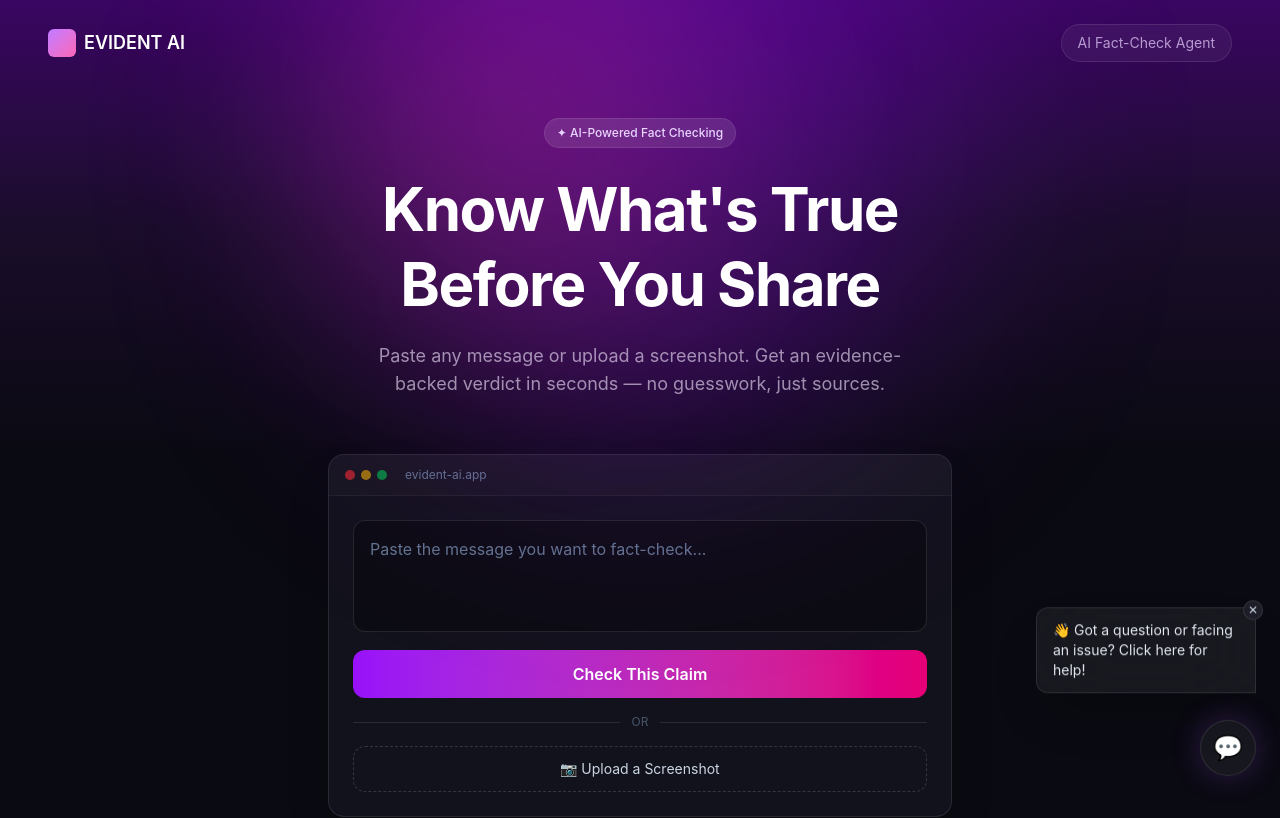
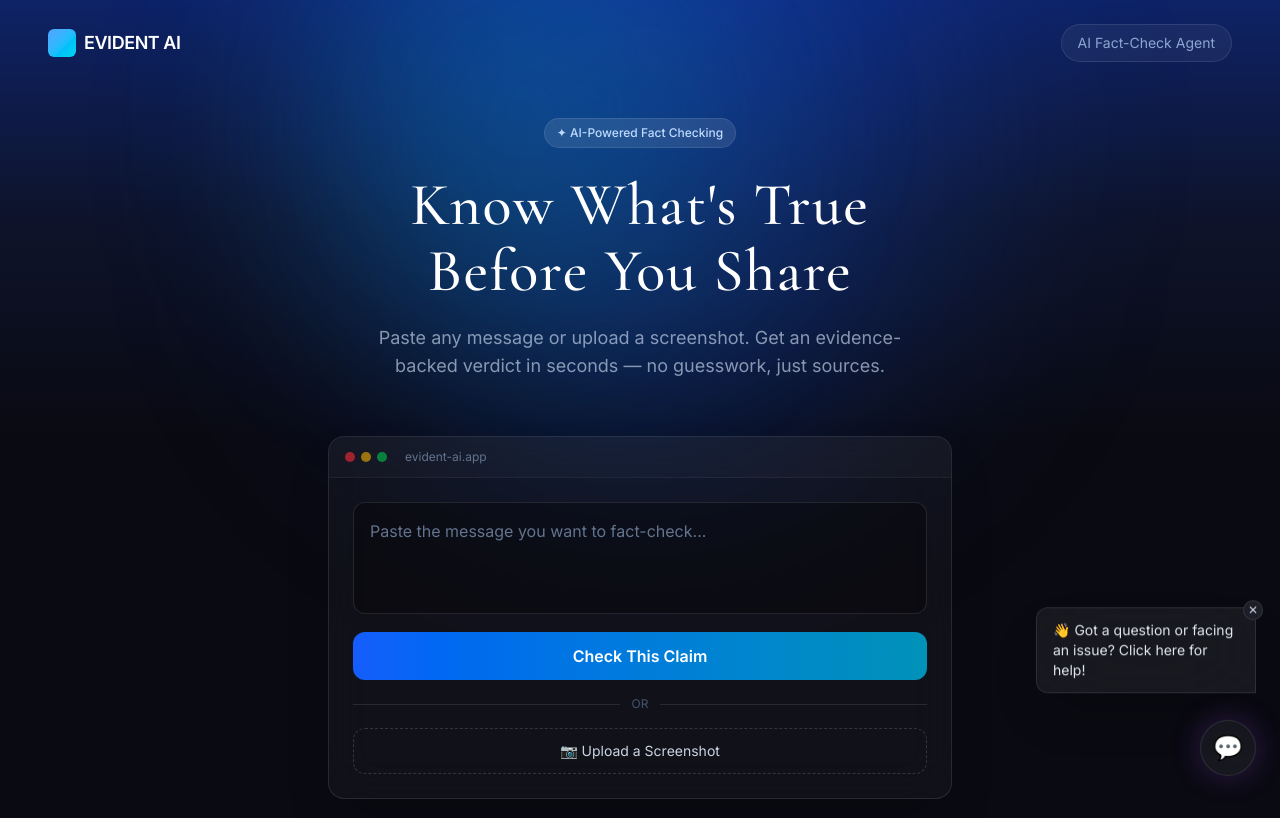
Before and after one commit to HAR5HPANDEY/evident-ai-frontend, a React (Vite) app: page / in a window 1280 px wide. Shown: the top 818 px of the page. Built offline with nearby package versions, Linux system fonts and the light colour scheme.

Commit message:
design font

```diff
--- a/index.html
+++ b/index.html
@@ -5,6 +5,9 @@
     <link rel="icon" type="image/svg+xml" href="/favicon.svg" />
     <meta name="viewport" content="width=device-width, initial-scale=1.0" />
     <title>factcheck-frontend</title>
+    <link rel="preconnect" href="https://fonts.googleapis.com">
+<link rel="preconnect" href="https://fonts.gstatic.com" crossorigin>
+<link href="https://fonts.googleapis.com/css2?family=Cormorant+Garamond:wght@400;500;600;700&family=Inter:wght@400;500;600&display=swap" rel="stylesheet">
   </head>
   <body>
     <div id="root"></div>
--- a/src/App.jsx
+++ b/src/App.jsx
@@ -57,50 +57,49 @@ function App() {
     }
   }
 
- return (
+  return (
     <div className="min-h-screen bg-[#0a0a12] text-white overflow-hidden">
 
       {/* Soft glowing gradient header */}
       <div className="relative">
-        <div className="absolute inset-0 bg-gradient-to-b from-purple-700/40 via-purple-900/20 to-transparent pointer-events-none" />
-        <div className="absolute -top-40 left-1/2 -translate-x-1/2 w-[600px] h-[600px] bg-purple-600/30 rounded-full blur-[120px] pointer-events-none" />
-        <div className="absolute -top-20 left-1/4 w-[400px] h-[400px] bg-pink-500/20 rounded-full blur-[100px] pointer-events-none" />
+        <div className="absolute inset-0 bg-gradient-to-b from-blue-700/40 via-blue-900/20 to-transparent pointer-events-none" />
+        <div className="absolute -top-40 left-1/2 -translate-x-1/2 w-[600px] h-[600px] bg-blue-600/30 rounded-full blur-[120px] pointer-events-none" />
+        <div className="absolute -top-20 left-1/4 w-[400px] h-[400px] bg-cyan-500/20 rounded-full blur-[100px] pointer-events-none" />
 
         {/* Nav */}
         <nav className="relative flex items-center justify-between px-6 md:px-12 py-6 max-w-7xl mx-auto">
           <div className="flex items-center gap-2">
-            <div className="w-7 h-7 rounded-md bg-gradient-to-br from-purple-400 to-pink-400" />
-            <span className="font-semibold text-lg">EVIDENT AI</span>
+            <div className="w-7 h-7 rounded-md bg-gradient-to-br from-blue-400 to-cyan-400" />
+            <span className="font-extrabold text-lg tracking-tight">EVIDENT AI</span>
           </div>
-          <span className="text-sm text-purple-200/70 hidden sm:block px-4 py-2 rounded-full border border-white/10 bg-white/5 backdrop-blur-sm">
+          <span className="text-sm text-blue-200/70 hidden sm:block px-4 py-2 rounded-full border border-white/10 bg-white/5 backdrop-blur-sm">
             AI Fact-Check Agent
           </span>
         </nav>
 
         {/* Hero */}
         <div className="relative max-w-3xl mx-auto text-center px-6 pt-8 pb-14">
-          <span className="inline-block text-xs font-medium px-3 py-1.5 rounded-full bg-white/10 border border-white/10 text-purple-200 mb-6 backdrop-blur-sm">
+          <span className="inline-block text-xs font-medium px-3 py-1.5 rounded-full bg-white/10 border border-white/10 text-blue-200 mb-6 backdrop-blur-sm">
             ✦ AI-Powered Fact Checking
           </span>
 
-          <h1 className="text-4xl sm:text-5xl md:text-6xl font-bold leading-tight tracking-tight">
-            Know What's True
-            <br />
-            Before You Share
-          </h1>
+        <h1 className="font-serif text-4xl sm:text-5xl md:text-6xl font-medium leading-[1.1] tracking-wide">
+  Know What's True
+  <br />
+  Before You Share
+</h1>
 
-          <p className="text-purple-100/60 mt-5 text-base sm:text-lg max-w-xl mx-auto">
+          <p className="text-blue-100/60 mt-5 text-base sm:text-lg max-w-xl mx-auto font-normal">
             Paste any message or upload a screenshot. Get an evidence-backed verdict in seconds — no guesswork, just sources.
           </p>
         </div>
       </div>
 
-
       {/* Main tool card */}
       <div className="max-w-2xl mx-auto px-4 sm:px-6 pb-16">
-        <div className="bg-[#12121c] border border-white/10 rounded-2xl shadow-2xl overflow-hidden">
+        <div className="bg-white/[0.03] backdrop-blur-xl border border-white/10 rounded-2xl shadow-2xl overflow-hidden">
 
-          {/* Fake "browser bar" like the reference image, ties into the dashboard-preview aesthetic */}
+          {/* Fake "browser bar" */}
           <div className="flex items-center gap-1.5 px-4 py-3 border-b border-white/5 bg-white/[0.02]">
             <span className="w-2.5 h-2.5 rounded-full bg-red-500/60" />
             <span className="w-2.5 h-2.5 rounded-full bg-yellow-500/60" />
@@ -113,13 +112,13 @@ function App() {
               value={message}
               onChange={(e) => setMessage(e.target.value)}
               placeholder="Paste the message you want to fact-check..."
-              className="w-full h-28 bg-black/30 text-white rounded-xl p-4 outline-none border border-white/10 focus:border-purple-500 transition resize-none placeholder:text-slate-500 text-sm sm:text-base"
+              className="w-full h-28 bg-black/30 text-white rounded-xl p-4 outline-none border border-white/10 focus:border-blue-500 transition resize-none placeholder:text-slate-500 text-sm sm:text-base"
             />
 
             <button
               onClick={handleCheckText}
               disabled={loading}
-              className="mt-3 w-full bg-gradient-to-r from-purple-600 to-pink-600 hover:from-purple-500 hover:to-pink-500 disabled:opacity-50 disabled:cursor-not-allowed text-white font-semibold py-3 rounded-xl transition text-sm sm:text-base"
+              className="mt-3 w-full bg-gradient-to-r from-blue-600 to-cyan-600 hover:from-blue-500 hover:to-cyan-500 disabled:opacity-50 disabled:cursor-not-allowed text-white font-semibold py-3 rounded-xl transition text-sm sm:text-base"
             >
               {loading ? 'Checking...' : 'Check This Claim'}
             </button>
@@ -130,7 +129,7 @@ function App() {
               <div className="flex-1 h-px bg-white/10" />
             </div>
 
-            <label className="w-full flex items-center justify-center gap-2 border border-dashed border-white/15 hover:border-purple-500 rounded-xl py-3 cursor-pointer transition text-slate-300 text-sm">
+            <label className="w-full flex items-center justify-center gap-2 border border-dashed border-white/15 hover:border-blue-500 rounded-xl py-3 cursor-pointer transition text-slate-300 text-sm">
               📷 Upload a Screenshot
               <input
                 type="file"
@@ -144,7 +143,7 @@ function App() {
         </div>
 
         {extractedText && (
-          <div className="mt-4 bg-[#12121c] border border-white/10 rounded-xl p-4">
+          <div className="mt-4 bg-white/[0.03] backdrop-blur-xl border border-white/10 rounded-xl p-4">
             <p className="text-xs text-slate-500 uppercase tracking-wide mb-2">Extracted from image</p>
             <p className="text-slate-400 text-sm">{extractedText}</p>
           </div>
@@ -159,7 +158,7 @@ function App() {
         {result && (
           <div className="mt-4 space-y-3">
             {!result.claims_found && (
-              <div className="bg-[#12121c] border border-white/10 rounded-xl p-4 text-slate-400 text-center text-sm">
+              <div className="bg-white/[0.03] backdrop-blur-xl border border-white/10 rounded-xl p-4 text-slate-400 text-center text-sm">
                 <p className="mb-2">No checkable factual claim was found.</p>
                 {result.no_claim_reason && (
                   <p className="text-xs text-slate-500 italic">{result.no_claim_reason}</p>
@@ -177,7 +176,7 @@ function App() {
         )}
       </div>
 
-      {/* Trust strip, mirrors reference's "trusted by" section, adapted to feature highlights */}
+      {/* Trust strip */}
       <div className="border-t border-white/5 py-10">
         <p className="text-center text-xs text-slate-600 uppercase tracking-wide mb-6">
           Built with
@@ -207,7 +206,7 @@ function VerdictCard({ item }) {
   const badgeStyle = verdictStyles[item.verdict] || verdictStyles.Unverifiable
 
   return (
-    <div className="bg-[#12121c] border border-white/10 rounded-xl p-5 sm:p-6">
+    <div className="bg-white/[0.03] backdrop-blur-xl border border-white/10 rounded-xl p-5 sm:p-6">
       <p className="text-slate-300 italic mb-3 text-sm sm:text-base">"{item.claim}"</p>
 
       <div className="flex items-center gap-2 flex-wrap">
@@ -235,7 +234,7 @@ function VerdictCard({ item }) {
                   href={url}
                   target="_blank"
                   rel="noopener noreferrer"
-                  className="text-purple-400 hover:text-purple-300 text-xs sm:text-sm underline break-all"
+                  className="text-blue-400 hover:text-blue-300 text-xs sm:text-sm underline break-all"
                 >
                   {url}
                 </a>
--- a/src/index.css
+++ b/src/index.css
@@ -1 +1,10 @@
 @import "tailwindcss";
+
+@theme {
+  --font-serif: 'Cormorant Garamond', serif;
+  --font-sans: 'Inter', sans-serif;
+}
+
+body {
+  font-family: 'Inter', sans-serif;
+}
```
